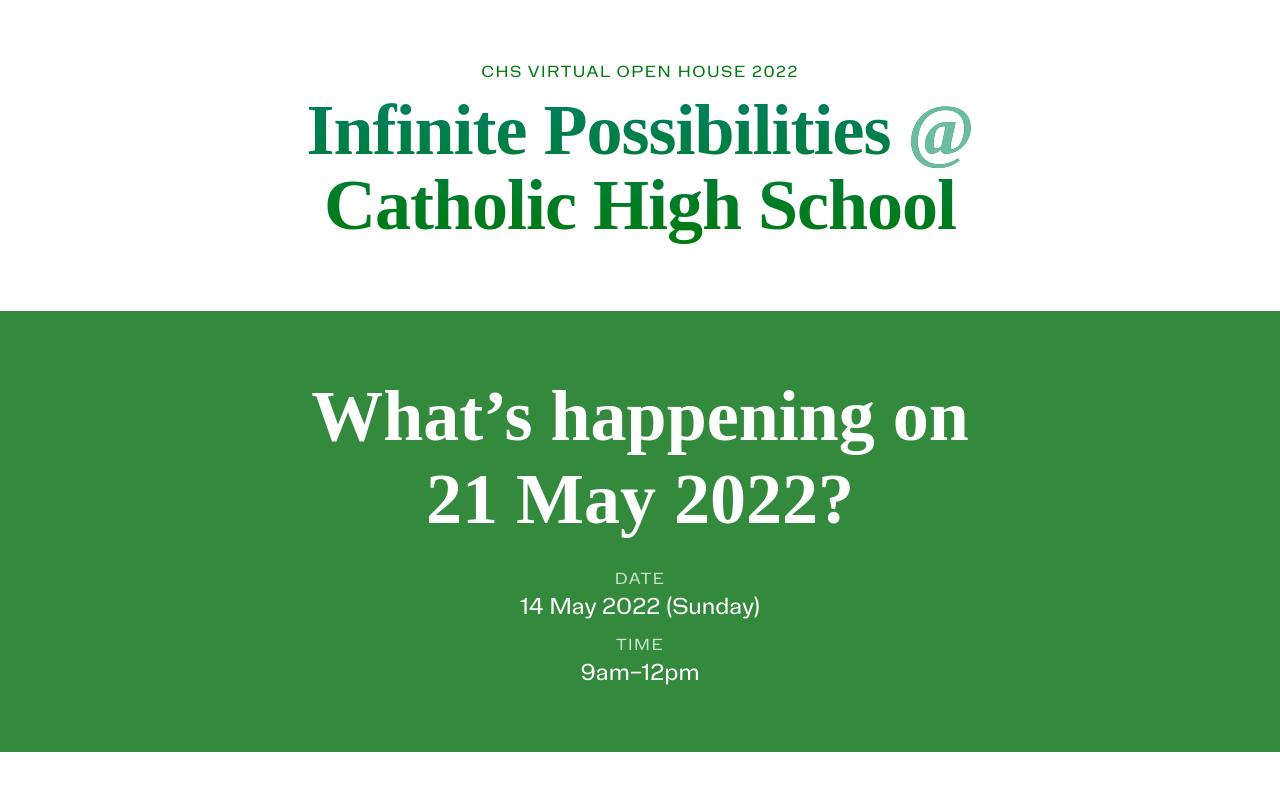
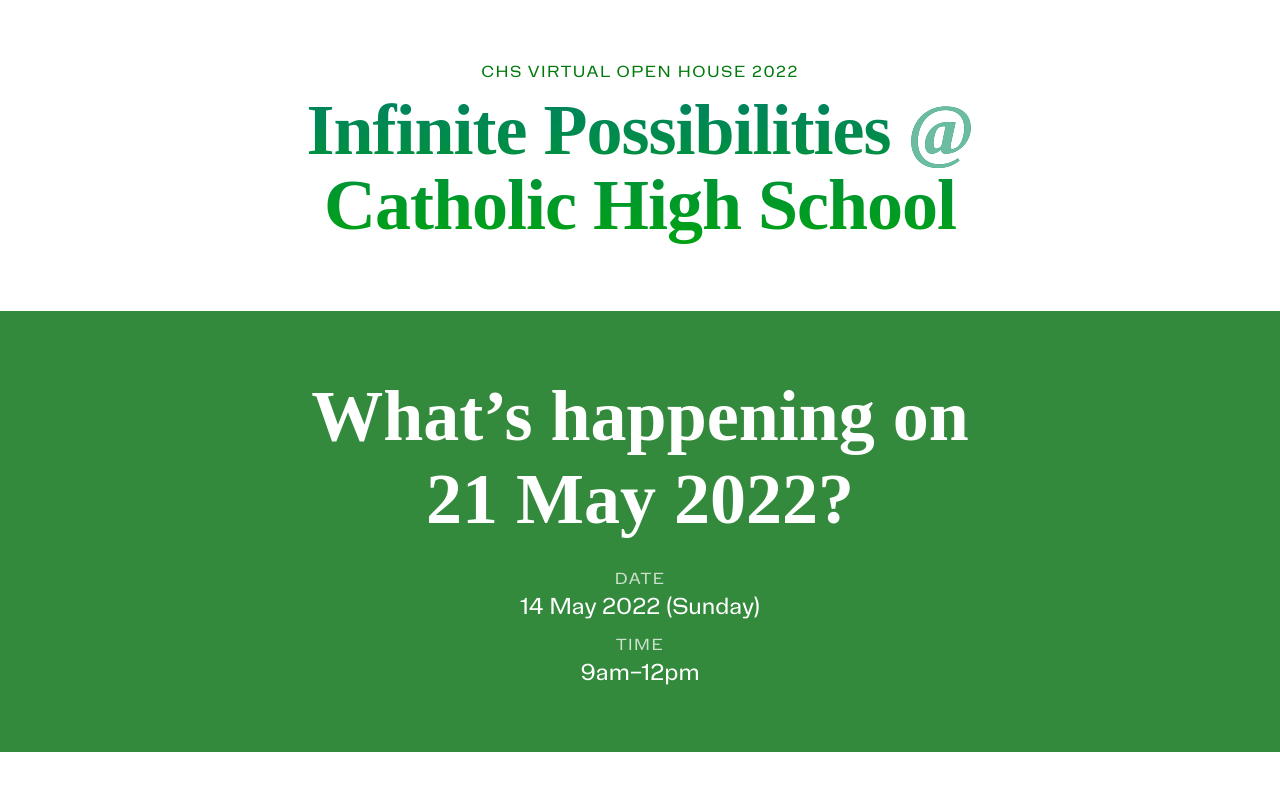
Before and after one commit to ThomasRettig/open-house, a plain HTML site: page index.html in a window 1280 px wide. Shown: the top 799 px of the page. Drawn offline with Linux system fonts and the light colour scheme; a web font is replaced by a local one.

Commit message:
Make gradient more pronounced

```diff
--- a/index.html
+++ b/index.html
@@ -87,7 +87,7 @@
 			letter-spacing: -1px;
 			font-size: clamp(40px, 10vw, 72px);
 			line-height: clamp(45px, 10vw, 75px);
-			background: linear-gradient(hsl(169, 100%, 25%), hsl(126, 100%, 24%));
+			background: linear-gradient(hsl(169, 100%, 25%), hsl(126, 100%, 32%));
 			-webkit-background-clip: text;
 			-webkit-text-fill-color: transparent;
 			max-width: 700px;
```
